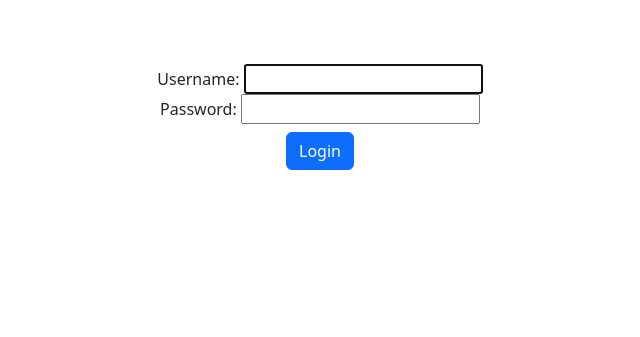
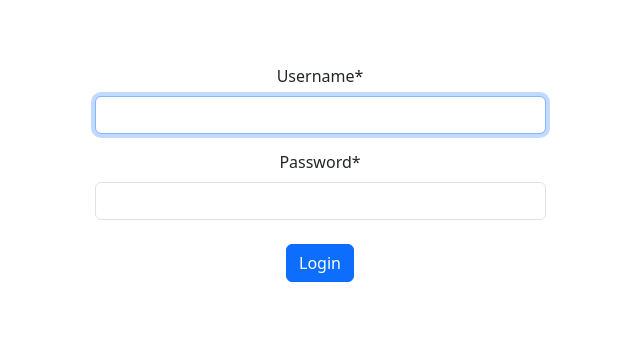
Before and after one commit to MatRos-sf/hydroponics, a Django app: page /login/ in a window 1280 px wide. Shown: the part 56-393 px from the top of the page, without its empty margins (320-960 px from the left). Run offline with Django 5.2, Linux system fonts and the light colour scheme; some libraries are stand-ins or nearby versions.

Commit message:
update login layout

```diff
--- a/hydroponics/settings.py
+++ b/hydroponics/settings.py
@@ -26,6 +26,8 @@ INSTALLED_APPS = [
     "django.contrib.messages",
     "django.contrib.staticfiles",
     "rest_framework",
+    "crispy_forms",
+    "crispy_bootstrap5",
     "hydroponics_manager",
     "api",
 ]
@@ -117,3 +119,6 @@ DEFAULT_AUTO_FIELD = "django.db.models.BigAutoField"
 LOGIN_URL = "/login/"
 LOGIN_REDIRECT_URL = "/"
 LOGOUT_REDIRECT_URL = "/login/"
+
+CRISPY_ALLOWED_TEMPLATE_PACKS = "bootstrap5"
+CRISPY_TEMPLATE_PACK = "bootstrap5"
--- a/hydroponics_manager/templates/hydroponics_manager/login.html
+++ b/hydroponics_manager/templates/hydroponics_manager/login.html
@@ -1,11 +1,12 @@
 {% extends "hydroponics_manager/base.html" %}
+{% load crispy_forms_tags %}
 {% block title %}Login{% endblock %}
 {% block content %}
-    <div class="row">
-        <div class="col m-5">
+    <div class="row justify-content-center">
+        <div class="col-5 m-5">
             <form method="post">
                 {% csrf_token %}
-                {{ form }}
+                {{ form|crispy }}
                 <button class="btn btn-primary my-2" type="submit">Login</button>
             </form>
         </div>
```
